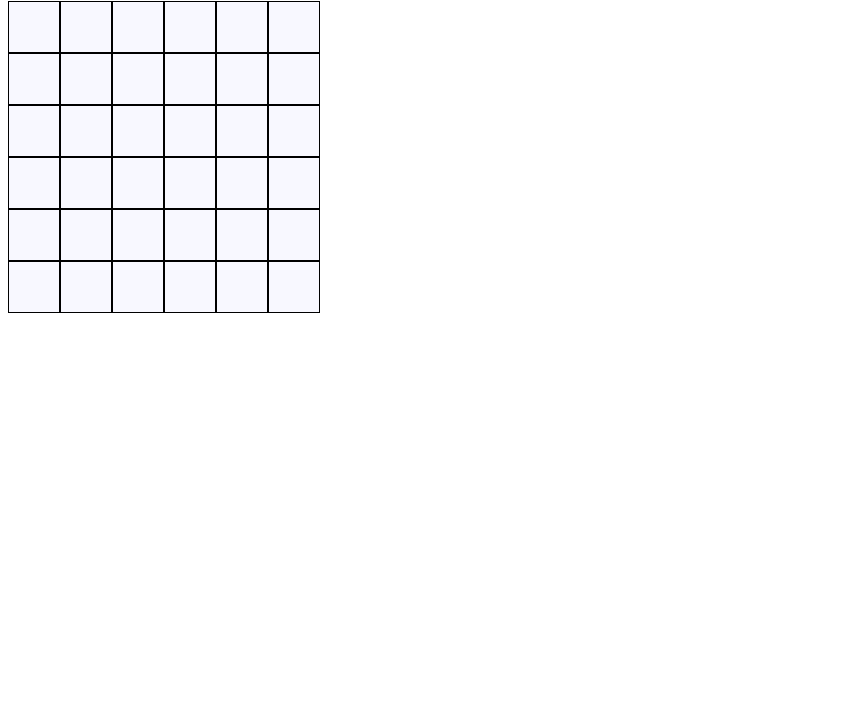
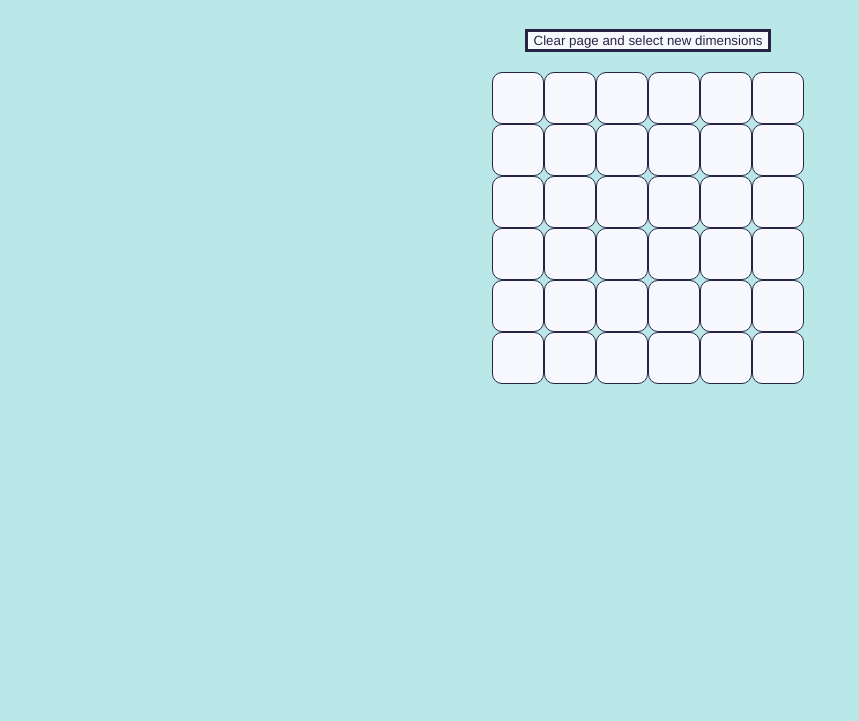
Before and after one commit to joeym3519/etch-a-sketch, a plain HTML site: page index.html in a window 1280 px wide. Shown: the part 79-800 px from the top of the page, without its empty margins (0-859 px from the left). Drawn offline with Linux system fonts and the light colour scheme.

Commit message:
Change style of grid box and added ca color scheme

```diff
--- a/index.html
+++ b/index.html
@@ -4,15 +4,19 @@
     <meta charset="UTF-8">
     <link rel="stylesheet" href="style.css">
 
-    <title>Etch-A-Sketch</title>
+    <title>Sketchpad</title>
 </head>
 <body>
+<div class="page-container">
+    <h1 class="sketchpad"> Sketchpad</h1>
+        <div class="reset-page">
+            <button class="btn">Clear page and select new dimensions</button>
 
-    <h1 class="sketchpad"> Sketchpad</h1>
-
+        </div>
         <div class="container">
         </div>
     </div>
+</div>
     <script src="script.js"> </script>
 </body>
 </html>
--- a/script.js
+++ b/script.js
@@ -3,6 +3,9 @@ const container = document.querySelector('.container')
 const amtOfGrids = 6
 
 const createGrid = (amtOfGrids) => {
+    const wrapper = document.createElement('div')
+    wrapper.classList.add('wrapper')
+
     for (let i = 0; i < amtOfGrids; i++){
         const row = document.createElement('div')
         row.classList.add('grid-row')
@@ -10,15 +13,27 @@ const createGrid = (amtOfGrids) => {
         for (let j = 0; j < amtOfGrids; j++) {
             const gridBox = document.createElement('div')
             gridBox.classList.add('grid-box')
-        // paint box as you move over it
             gridBox.addEventListener('mouseenter' , () => {
-            gridBox.style.backgroundColor = 'black'
+                gridBox.style.backgroundColor = '#272343'
             })
             row.appendChild(gridBox)
     }
-    container.appendChild(row)
+    wrapper.appendChild(row)
   }
+  container.appendChild(wrapper)
 }
+
+resetButton.addEventListener('click', () => {
+    let userSize = Number(prompt('What dimensions would you like for your new grid?'))
+
+    while (userSize > 100){
+        userSize = Number(prompt('Less than 100 please'))
+    }
+    const wrapper = document.querySelector('.wrapper')
+    wrapper.remove()
+    createGrid(userSize)
+})
+
 
 createGrid(amtOfGrids)
 
--- a/style.css
+++ b/style.css
@@ -1,3 +1,20 @@
+body {
+    width: 100% ;
+    background-color: #bae8e8;
+}
+.page-container {
+    display: flex;
+    flex-direction: column;
+    justify-content: center;
+    align-items: center;
+}
+
+.container{
+    display: flex;
+    justify-content: center;
+    width: 960px;
+    margin: auto 0;
+}
 .grid-row {
     display: flex;
 }
@@ -5,36 +22,20 @@
 .grid-box{
     width: 50px;
     height: 50px;
-    border: 1px solid black;
+    border: 1px solid #272343;
     background-color: #f8f8ff;
-
+    border-radius: 10px;
 }
 
-/*
-#container {
-    display: grid;
-    grid-template-columns: 150px 150px 150px 150px;
-    grid-template-rows: 150px 150px 150px 150px;
-    background-color:rgb(117, 222, 182);
-    border-width: 5px;
-    border-color: black;
-    border-style: solid;
-
+.reset-page{
+    background-color: #f8f8ff;
+    margin: 20px;
+    color: #272343;
 }
 
-#board{
-    display: flex;
-    flex-direction: column;
-    justify-content: center;
-    align-items: center;
+.btn{
+    color:#272343;
+    border: 3px solid #272343;
+    background-color: #f8f8ff;
+    font-family: 'Franklin Gothic Medium', Arial, sans-serif;
 }
-
-.cell{
-    display: flex;
-    justify-content: center;
-    align-items: center;
-    border-width: 1px;
-    border-color: black;
-    border-style: solid;
-
-} */
```
Lines whose indentation alone changed are shown as unchanged.
